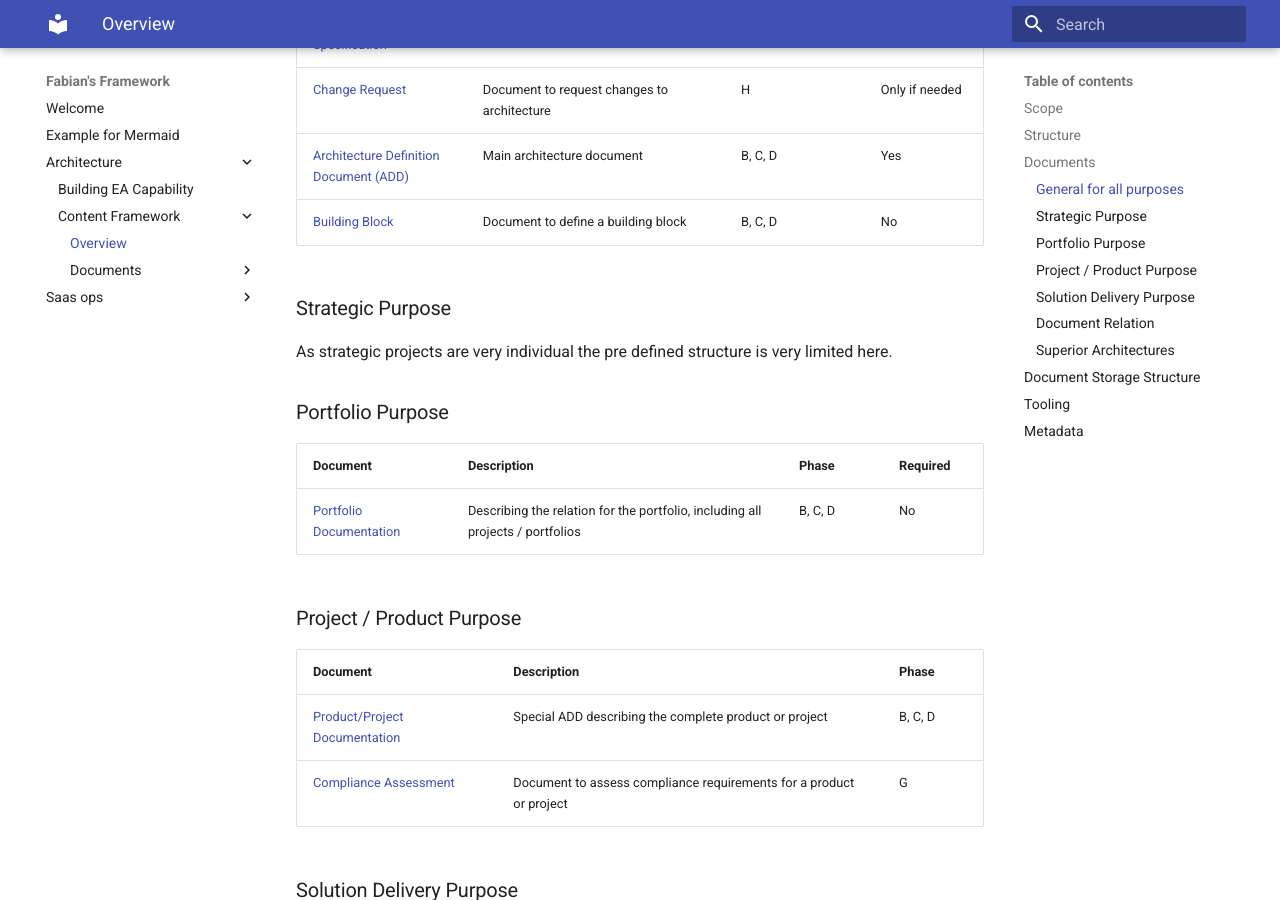
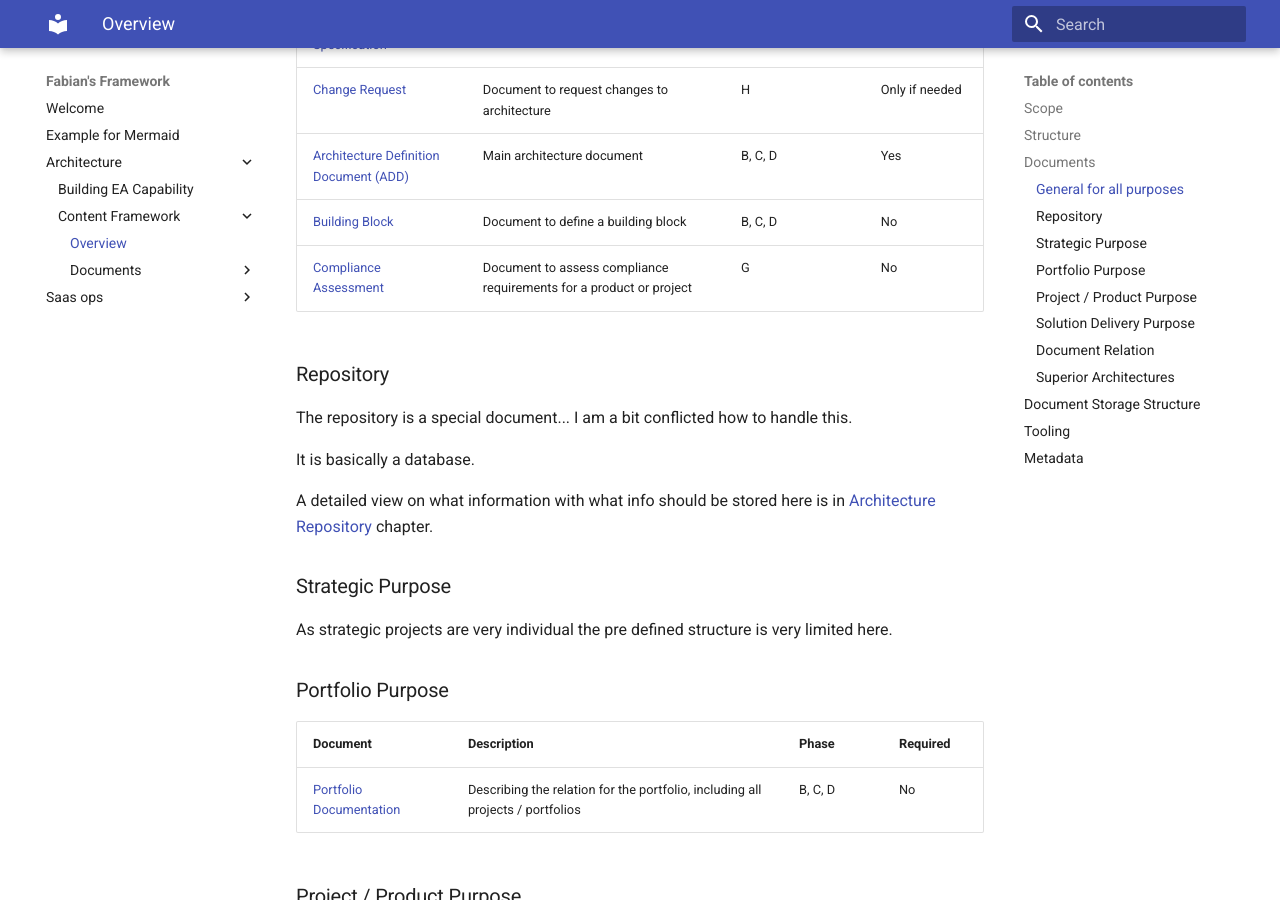
Before and after one commit to Kikkirej/framework, an MkDocs documentation site: the page built from docs/Architecture/Content-Framework/index.md, in a window 1280 px wide and 900 px high, scrolled down 1689 px. Built offline with MkDocs 1.6.1 and Material for MkDocs 9.7.7, drawn with Linux system fonts in a browser that asks for light colours.

Commit message:
📝 update architecture documentation: add Architecture Repository document and enhance index with compliance assessment details

```diff
--- a/docs/Architecture/Content-Framework/index.md
+++ b/docs/Architecture/Content-Framework/index.md
@@ -41,6 +41,15 @@ These document are also created for a purpose. They therefore exist in every pur
 | [Change Request](./Documents/change-request.md) | Document to request changes to architecture | H | Only if needed |
 | [Architecture Definition Document (ADD)](./Documents/arch-definition-document.md) | Main architecture document | B, C, D | Yes |
 | [Building Block](./Documents/building-block.md) | Document to define a building block | B, C, D | No |
+| [Compliance Assessment](./Documents/compliance-assessment.md) | Document to assess compliance requirements for a product or project | G | No |
+
+### Repository
+
+The repository is a special document... I am a bit conflicted how to handle this.
+
+It is basically a database.
+
+A detailed view on what information with what info should be stored here is in [Architecture Repository](./Documents/arch-repository.md) chapter.
 
 ### Strategic Purpose
 
```
Also changed, not shown: docs/Architecture/Content-Framework/Documents/arch-definition-document.md (+1 -0 lines), docs/Architecture/Content-Framework/Documents/arch-repository.md (added, +67 -0 lines).
